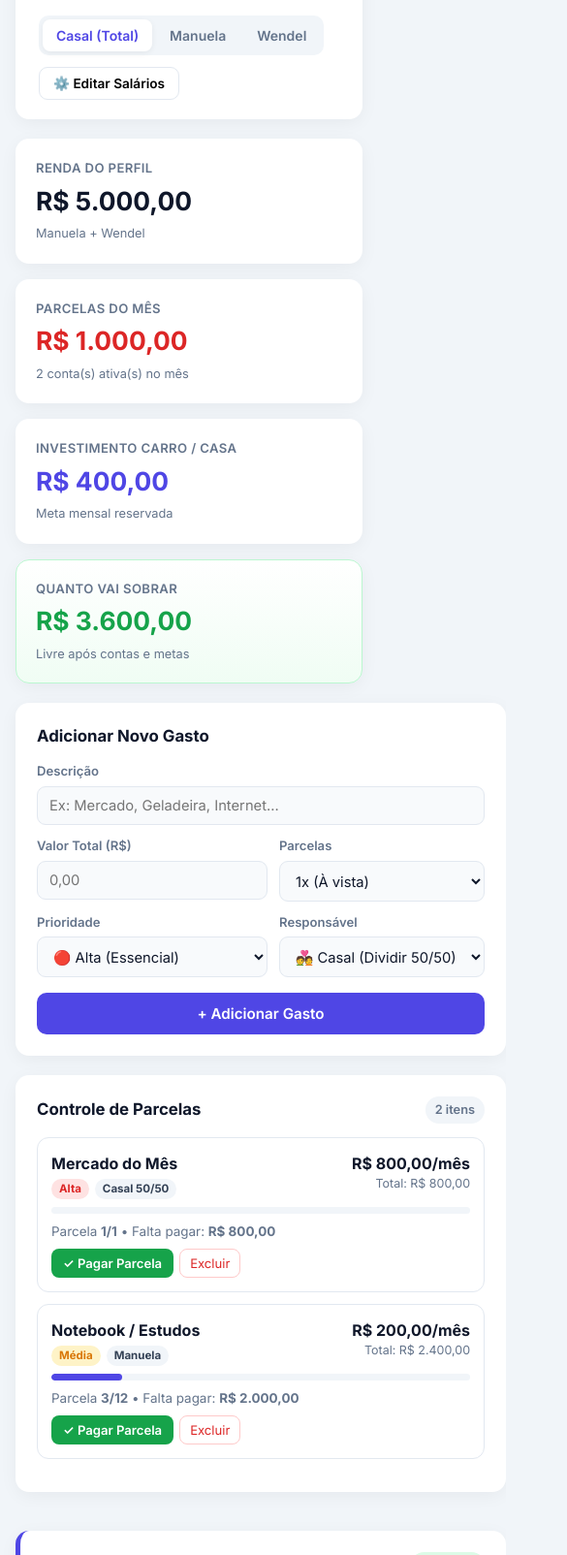
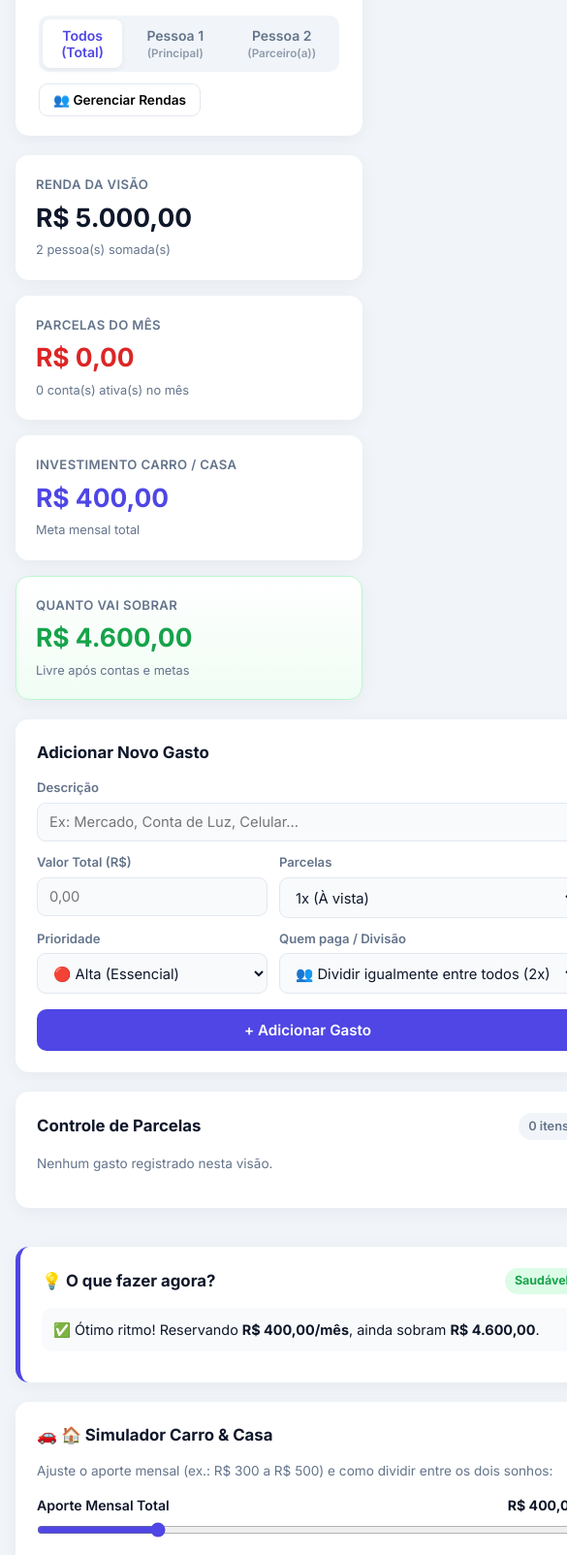
Before and after one commit to ManubsProgramming/sistemaFinan-aADois, a plain HTML site: page index.html in a window 390 px wide. Shown: the part 117-1721 px from the top of the page at 97% size, 585 px wide, since content can reach past the window. Drawn offline with Linux system fonts and the light colour scheme.

Commit message:
Permite adicionar multiplas rendas, nomes e vinculos dinamicamente

```diff
--- a/index.html
+++ b/index.html
@@ -3,56 +3,74 @@
 <head>
   <meta charset="UTF-8" />
   <meta name="viewport" content="width=device-width, initial-scale=1.0" />
-  <title>Finanças a Dois — Dashboard</title>
+  <title>Finanças — Rendas, Parcelas e Metas</title>
   <link rel="stylesheet" href="style.css" />
-  <link rel="preconnect" href="https://fonts.googleapis.com">
   <link rel="manifest" href="manifest.json" />
   <meta name="theme-color" content="#4f46e5" />
+  <link rel="preconnect" href="https://fonts.googleapis.com">
   <link href="https://fonts.googleapis.com/css2?family=Inter:wght@400;500;600;700&display=swap" rel="stylesheet">
 </head>
 <body>
   <div class="app-container">
-    <!-- Cabeçalho e Seletor de Perfil -->
+    <!-- Cabeçalho e Seletor Dinâmico -->
     <header class="topbar">
       <div class="brand">
-        <div class="logo-icon">💑</div>
+        <div class="logo-icon">💰</div>
         <div>
-          <h1>Finanças a Dois</h1>
-          <p class="subtitle">Organização de gastos, parcelas e metas do casal</p>
+          <h1>Organizador Financeiro</h1>
+          <p class="subtitle">Rendas, prioridades, parcelas e metas em um só lugar</p>
         </div>
       </div>
 
       <div class="header-actions">
-        <div class="perfil-tabs" id="perfil-switcher">
-          <button class="tab-btn active" data-perfil="casal">Casal (Total)</button>
-          <button class="tab-btn" data-perfil="manuela">Manuela</button>
-          <button class="tab-btn" data-perfil="wendel">Wendel</button>
-        </div>
-        <button class="btn-outline" id="btn-toggle-salarios">⚙️ Editar Salários</button>
+        <div class="perfil-tabs" id="perfil-switcher"></div>
+        <button class="btn-outline" id="btn-toggle-rendas">👥 Gerenciar Rendas</button>
       </div>
     </header>
 
-    <!-- Painel Retrátil de Edição de Salários -->
-    <section class="card sal-drawer hidden" id="salarios-drawer">
-      <h3>Configurar Renda Mensal</h3>
-      <div class="grid-2">
+    <!-- Painel de Rendas e Integrantes (Pai, Mãe, Irmão, Parceiro(a), etc.) -->
+    <section class="card sal-drawer hidden" id="rendas-drawer">
+      <h2>Pessoas e Rendas Mensais</h2>
+      <p class="muted">Adicione quantas pessoas fizerem parte do orçamento (ex.: Mãe, Pai, Irmão, Parceiro(a)) com seus respectivos nomes e salários.</p>
+
+      <form id="form-renda" class="form-grid" style="margin-bottom: 16px;">
         <div class="form-group">
-          <label for="sal-manuela">Salário Manuela (R$)</label>
-          <input type="number" id="sal-manuela" step="50" />
+          <label for="renda-nome">Nome</label>
+          <input type="text" id="renda-nome" placeholder="Ex: Ana, Carlos, Lucas..." required />
         </div>
+
         <div class="form-group">
-          <label for="sal-wendel">Salário Wendel (R$)</label>
-          <input type="number" id="sal-wendel" step="50" />
+          <label for="renda-papel">Tipo / Vínculo</label>
+          <input type="text" id="renda-papel" list="sugestoes-papel" placeholder="Ex: Mãe, Pai, Irmão..." required />
+          <datalist id="sugestoes-papel">
+            <option value="Parceiro(a)"></option>
+            <option value="Mãe"></option>
+            <option value="Pai"></option>
+            <option value="Irmão / Irmã"></option>
+            <option value="Filho(a)"></option>
+            <option value="Outro"></option>
+          </datalist>
         </div>
+
+        <div class="form-group">
+          <label for="renda-valor">Salário / Renda (R$)</label>
+          <input type="number" id="renda-valor" step="0.01" min="0" placeholder="0,00" required />
         </div>
+
+        <div class="form-group" style="justify-content: flex-end;">
+          <button type="submit" class="btn-primary">+ Adicionar Pessoa / Renda</button>
+        </div>
+      </form>
+
+      <div id="lista-rendas"></div>
     </section>
 
     <!-- Cards de Resumo (KPIs) -->
     <section class="kpi-grid">
       <div class="kpi-card">
-        <span class="kpi-label">Renda do Perfil</span>
+        <span class="kpi-label">Renda da Visão</span>
         <strong class="kpi-value" id="kpi-renda">R$ 0,00</strong>
-        <span class="kpi-sub" id="kpi-renda-sub">Soma dos salários</span>
+        <span class="kpi-sub" id="kpi-renda-sub">Soma das rendas</span>
       </div>
 
       <div class="kpi-card">
@@ -64,7 +82,7 @@
       <div class="kpi-card">
         <span class="kpi-label">Investimento Carro / Casa</span>
         <strong class="kpi-value text-primary" id="kpi-investimento">R$ 400,00</strong>
-        <span class="kpi-sub">Meta mensal reservada</span>
+        <span class="kpi-sub" id="kpi-investimento-sub">Meta mensal reservada</span>
       </div>
 
       <div class="kpi-card highlight-card" id="card-sobra">
@@ -83,12 +101,12 @@
           <form id="form-gasto" class="form-grid">
             <div class="form-group span-2">
               <label>Descrição</label>
-              <input type="text" id="descricao" placeholder="Ex: Mercado, Geladeira, Internet..." required />
+              <input type="text" id="descricao" placeholder="Ex: Mercado, Conta de Luz, Celular..." required />
             </div>
 
             <div class="form-group">
               <label>Valor Total (R$)</label>
-              <input type="number" id="valor-total" step="0.01" min="1" placeholder="0,00" required />
+              <input type="number" id="valor-total" step="0.01" min="0.01" placeholder="0,00" required />
             </div>
 
             <div class="form-group">
@@ -118,12 +136,8 @@
             </div>
 
             <div class="form-group">
-              <label>Responsável</label>
-              <select id="responsavel">
-                <option value="casal">💑 Casal (Dividir 50/50)</option>
-                <option value="manuela">👩 Só Manuela</option>
-                <option value="wendel">👨 Só Wendel</option>
-              </select>
+              <label>Quem paga / Divisão</label>
+              <select id="responsavel"></select>
             </div>
 
             <button type="submit" class="btn-primary span-2">+ Adicionar Gasto</button>
@@ -151,14 +165,14 @@
 
         <section class="card">
           <h2>🚗 🏠 Simulador Carro & Casa</h2>
-          <p class="muted">Ajuste o aporte mensal (R$ 300 a R$ 500) e como dividir entre os dois sonhos:</p>
+          <p class="muted">Ajuste o aporte mensal (ex.: R$ 300 a R$ 500) e como dividir entre os dois sonhos:</p>
 
           <div class="slider-box">
             <div class="slider-header">
               <span>Aporte Mensal Total</span>
               <strong id="label-aporte">R$ 400,00</strong>
             </div>
-            <input type="range" id="range-aporte" min="100" max="1000" step="50" value="400" />
+            <input type="range" id="range-aporte" min="100" max="1500" step="50" value="400" />
           </div>
 
           <div class="slider-box">
--- a/script.js
+++ b/script.js
@@ -1,37 +1,14 @@
-const STORAGE_KEY = "financas_a_dois_prototipo_v1";
+const STORAGE_KEY = "financas_dinamicas_v2";
 
 const estadoInicial = {
-  perfilAtivo: "casal",
-  salarios: {
-    manuela: 2500,
-    wendel: 2500
-  },
+  visaoAtiva: "todos", // "todos" ou o id de uma pessoa cadastrada
+  pessoas: [
+    { id: "p-1", nome: "Pessoa 1", papel: "Principal", salario: 2500 },
+    { id: "p-2", nome: "Pessoa 2", papel: "Parceiro(a)", salario: 2500 }
+  ],
   aporteMensal: 400,
   pctCarro: 60,
-  gastos: [
-    {
-      id: "1",
-      descricao: "Mercado do Mês",
-      valorTotal: 800,
-      parcelasTotais: 1,
-      parcelaAtual: 1,
-      valorParcela: 800,
-      prioridade: "alta",
-      responsavel: "casal",
-      quitado: false
-    },
-    {
-      id: "2",
-      descricao: "Notebook / Estudos",
-      valorTotal: 2400,
-      parcelasTotais: 12,
-      parcelaAtual: 3,
-      valorParcela: 200,
-      prioridade: "media",
-      responsavel: "manuela",
-      quitado: false
-    }
-  ]
+  gastos: []
 };
 
 let estado = JSON.parse(localStorage.getItem(STORAGE_KEY)) || estadoInicial;
@@ -44,32 +21,137 @@ function moeda(valor) {
   return valor.toLocaleString("pt-BR", { style: "currency", currency: "BRL" });
 }
 
-// Cálculo de juros compostos mensal (aprox. 0.85% a.m. ~ 10.7% a.a. líquido)
 function calcularJurosCompostos(aporte, meses, taxaMensal = 0.0085) {
   if (aporte <= 0) return 0;
   return aporte * ((Math.pow(1 + taxaMensal, meses) - 1) / taxaMensal);
 }
 
-function obterVisaoPerfil() {
-  const p = estado.perfilAtivo;
-  const renda =
-    p === "casal"
-      ? estado.salarios.manuela + estado.salarios.wendel
-      : estado.salarios[p];
+function getPessoaById(id) {
+  return estado.pessoas.find((p) => p.id === id);
+}
+
+function renderizarAbasEResponsaveis() {
+  const switcher = document.getElementById("perfil-switcher");
+  const selectResp = document.getElementById("responsavel");
+  const respAnterior = selectResp.value;
+
+  const totalPessoas = Math.max(estado.pessoas.length, 1);
+
+  // Abas no topo
+  let tabsHtml = `<button class="tab-btn ${estado.visaoAtiva === "todos" ? "active" : ""}" data-visao="todos">Todos (Total)</button>`;
+  estado.pessoas.forEach((p) => {
+    const ativa = estado.visaoAtiva === p.id ? "active" : "";
+    tabsHtml += `<button class="tab-btn ${ativa}" data-visao="${p.id}">${p.nome} <small style="opacity:0.7;">(${p.papel})</small></button>`;
+  });
+  switcher.innerHTML = tabsHtml;
+
+  switcher.querySelectorAll(".tab-btn").forEach((btn) => {
+    btn.addEventListener("click", () => {
+      estado.visaoAtiva = btn.dataset.visao;
+      salvar();
+      renderizar();
+    });
+  });
+
+  // Select de responsável no formulário de gastos
+  let optsHtml = `<option value="dividido">👥 Dividir igualmente entre todos (${totalPessoas}x)</option>`;
+  estado.pessoas.forEach((p) => {
+    optsHtml += `<option value="${p.id}">👤 Só ${p.nome} (${p.papel})</option>`;
+  });
+  selectResp.innerHTML = optsHtml;
+
+  if (respAnterior && [...selectResp.options].some((o) => o.value === respAnterior)) {
+    selectResp.value = respAnterior;
+  }
+}
+
+function renderizarListaRendas() {
+  const container = document.getElementById("lista-rendas");
+
+  if (estado.pessoas.length === 0) {
+    container.innerHTML = `<p class="muted">Nenhuma pessoa/renda cadastrada. Adicione alguém acima.</p>`;
+    return;
+  }
+
+  container.innerHTML = estado.pessoas
+    .map(
+      (p) => `
+      <div class="gasto-item" style="display:flex; justify-content:space-between; align-items:center; flex-wrap:wrap; gap:10px; margin-bottom:8px; padding:10px 14px;">
+        <div>
+          <strong>${p.nome}</strong>
+          <span class="tag tag-resp" style="margin-left:6px;">${p.papel}</span>
+        </div>
+        <div style="display:flex; align-items:center; gap:8px;">
+          <input
+            type="number"
+            step="0.01"
+            min="0"
+            value="${p.salario}"
+            aria-label="Salário de ${p.nome}"
+            style="width:130px; padding:6px 10px;"
+            onchange="atualizarSalarioPessoa('${p.id}', this.value)"
+          />
+          ${
+            estado.pessoas.length > 1
+              ? `<button class="btn-del" onclick="removerPessoa('${p.id}')">Remover</button>`
+              : ""
+          }
+        </div>
+      </div>
+    `
+    )
+    .join("");
+}
+
+function obterVisao() {
+  const totalPessoas = Math.max(estado.pessoas.length, 1);
+
+  if (estado.visaoAtiva === "todos") {
+    const renda = estado.pessoas.reduce((acc, p) => acc + (Number(p.salario) || 0), 0);
+    const gastosVisiveis = estado.gastos.map((g) => ({
+      ...g,
+      parcelaExibida: g.valorParcela,
+      totalExibido: g.valorTotal,
+      labelResponsavel:
+        g.responsavel === "dividido"
+          ? `Dividido (${totalPessoas} pessoas)`
+          : (getPessoaById(g.responsavel)?.nome || "Pessoa removida")
+    }));
+
+    return {
+      renda,
+      gastosVisiveis,
+      aporteExibido: estado.aporteMensal,
+      legendaRenda: `${estado.pessoas.length} pessoa(s) somada(s)`,
+      legendaMeta: "Meta mensal total"
+    };
+  }
+
+  const pessoa = getPessoaById(estado.visaoAtiva) || estado.pessoas[0];
+  const renda = pessoa ? Number(pessoa.salario) || 0 : 0;
 
   const gastosVisiveis = estado.gastos
-    .filter((g) => p === "casal" || g.responsavel === p || g.responsavel === "casal")
+    .filter((g) => g.responsavel === "dividido" || g.responsavel === pessoa?.id)
     .map((g) => {
-      const divisor = p !== "casal" && g.responsavel === "casal" ? 0.5 : 1;
+      const fator = g.responsavel === "dividido" ? 1 / totalPessoas : 1;
       return {
         ...g,
-        parcelaPerfil: g.valorParcela * divisor,
-        totalPerfil: g.valorTotal * divisor
+        parcelaExibida: g.valorParcela * fator,
+        totalExibido: g.valorTotal * fator,
+        labelResponsavel:
+          g.responsavel === "dividido"
+            ? `Parte de ${pessoa.nome} (1/${totalPessoas})`
+            : `Só ${pessoa.nome}`
       };
     });
 
-  const aportePerfil = p === "casal" ? estado.aporteMensal : estado.aporteMensal / 2;
-  return { renda, gastosVisiveis, aportePerfil };
+  return {
+    renda,
+    gastosVisiveis,
+    aporteExibido: estado.aporteMensal / totalPessoas,
+    legendaRenda: `${pessoa.nome} • ${pessoa.papel}`,
+    legendaMeta: `Parte de ${pessoa.nome} (1/${totalPessoas})`
+  };
 }
 
 function atualizarConsultor(renda, gastosAtivos, aporte, sobra) {
@@ -77,25 +159,26 @@ function atualizarConsultor(renda, gastosAtivos, aporte, sobra) {
   const status = document.getElementById("status-saude");
   const mensagens = [];
 
-  const gastosBaixa = gastosAtivos.filter((g) => g.prioridade === "baixa");
-  const somaBaixa = gastosBaixa.reduce((acc, g) => acc + g.parcelaPerfil, 0);
+  const totalBaixa = gastosAtivos
+    .filter((g) => g.prioridade === "baixa")
+    .reduce((acc, g) => acc + g.parcelaExibida, 0);
 
   if (sobra < 0) {
-    status.textContent = "Atenção no Orçamento";
+    status.textContent = "Atenção";
     status.style.background = "#fee2e2";
     status.style.color = "#dc2626";
 
     mensagens.push(
-      `⚠️ <strong>Faltam ${moeda(Math.abs(sobra))}</strong> para fechar o mês investindo ${moeda(aporte)}.`
+      `⚠️ <strong>Faltam ${moeda(Math.abs(sobra))}</strong> para fechar esta visão reservando ${moeda(aporte)}.`
     );
 
-    if (somaBaixa > 0) {
+    if (totalBaixa > 0) {
       mensagens.push(
-        `✂️ Você tem <strong>${moeda(somaBaixa)}/mês</strong> em gastos de <strong>Baixa Prioridade</strong>. Reduzir ou evitar novos gastos nessa categoria já equilibra as contas.`
+        `✂️ Há <strong>${moeda(totalBaixa)}/mês</strong> em gastos de <strong>Baixa Prioridade</strong>. Cortar ou segurar esses itens ajuda a equilibrar.`
       );
     } else {
       mensagens.push(
-        `📉 Como suas contas atuais são essenciais, ajuste o aporte temporariamente para <strong>R$ 300,00</strong> até quitar a parcela mais próxima.`
+        `📉 Se os gastos são prioritários, ajuste o aporte mensal para algo entre <strong>R$ 300 e R$ 500</strong> conforme a folga.`
       );
     }
   } else if (sobra < 250) {
@@ -104,7 +187,7 @@ function atualizarConsultor(renda, gastosAtivos, aporte, sobra) {
     status.style.color = "#d97706";
 
     mensagens.push(
-      `🟡 Você consegue investir <strong>${moeda(aporte)}</strong>, mas a folga é de apenas <strong>${moeda(sobra)}</strong>. Evite parcelamentos novos este mês.`
+      `🟡 Você cobre o aporte de <strong>${moeda(aporte)}</strong>, mas sobram apenas <strong>${moeda(sobra)}</strong>. Evite novas parcelas agora.`
     );
   } else {
     status.textContent = "Saudável";
@@ -112,23 +195,16 @@ function atualizarConsultor(renda, gastosAtivos, aporte, sobra) {
     status.style.color = "#16a34a";
 
     mensagens.push(
-      `✅ Excelente! Mesmo investindo <strong>${moeda(aporte)}/mês</strong>, ainda sobram <strong>${moeda(sobra)}</strong> livres.`
+      `✅ Ótimo ritmo! Reservando <strong>${moeda(aporte)}/mês</strong>, ainda sobram <strong>${moeda(sobra)}</strong>.`
     );
-
-    if (estado.aporteMensal < 500 && sobra >= 150) {
-      mensagens.push(
-        `🚀 Há espaço no orçamento para subir o investimento do casal para <strong>R$ 500,00/mês</strong> e antecipar o carro ou a entrada da casa.`
-      );
-    }
   }
 
-  // Dica sobre maior parcela próxima de acabar
   const pertoDeQuitar = gastosAtivos.find(
     (g) => g.parcelasTotais > 1 && g.parcelasTotais - g.parcelaAtual <= 1
   );
   if (pertoDeQuitar) {
     mensagens.push(
-      `🎉 <strong>Alívio próximo:</strong> "${pertoDeQuitar.descricao}" está na reta final! Quando quitar, você libera mais <strong>${moeda(pertoDeQuitar.parcelaPerfil)}/mês</strong>.`
+      `🎉 <strong>"${pertoDeQuitar.descricao}"</strong> está na última parcela! Ao quitar, você libera <strong>${moeda(pertoDeQuitar.parcelaExibida)}/mês</strong>.`
     );
   }
 
@@ -158,20 +234,22 @@ function atualizarSimulador() {
 }
 
 function renderizar() {
-  const { renda, gastosVisiveis, aportePerfil } = obterVisaoPerfil();
+  renderizarAbasEResponsaveis();
+  renderizarListaRendas();
+
+  const { renda, gastosVisiveis, aporteExibido, legendaRenda, legendaMeta } = obterVisao();
   const ativos = gastosVisiveis.filter((g) => !g.quitado);
-  const totalParcelasMes = ativos.reduce((acc, g) => acc + g.parcelaPerfil, 0);
-  const sobra = renda - totalParcelasMes - aportePerfil;
+  const totalParcelasMes = ativos.reduce((acc, g) => acc + g.parcelaExibida, 0);
+  const sobra = renda - totalParcelasMes - aporteExibido;
 
-  // KPIs
   document.getElementById("kpi-renda").textContent = moeda(renda);
-  document.getElementById("kpi-renda-sub").textContent =
-    estado.perfilAtivo === "casal" ? "Manuela + Wendel" : "Salário individual";
+  document.getElementById("kpi-renda-sub").textContent = legendaRenda;
 
   document.getElementById("kpi-gastos").textContent = moeda(totalParcelasMes);
   document.getElementById("kpi-gastos-sub").textContent = `${ativos.length} conta(s) ativa(s) no mês`;
 
-  document.getElementById("kpi-investimento").textContent = moeda(aportePerfil);
+  document.getElementById("kpi-investimento").textContent = moeda(aporteExibido);
+  document.getElementById("kpi-investimento-sub").textContent = legendaMeta;
 
   const elSobra = document.getElementById("kpi-sobra");
   const cardSobra = document.getElementById("card-sobra");
@@ -179,17 +257,11 @@ function renderizar() {
   elSobra.className = `kpi-value ${sobra < 0 ? "text-danger" : "text-success"}`;
   cardSobra.classList.toggle("negative", sobra < 0);
 
-  // Abas ativas
-  document.querySelectorAll(".tab-btn").forEach((btn) => {
-    btn.classList.toggle("active", btn.dataset.perfil === estado.perfilAtivo);
-  });
-
-  // Lista de gastos
   const container = document.getElementById("lista-gastos");
   document.getElementById("contador-itens").textContent = `${gastosVisiveis.length} itens`;
 
   if (gastosVisiveis.length === 0) {
-    container.innerHTML = `<p class="muted">Nenhum gasto registrado neste perfil.</p>`;
+    container.innerHTML = `<p class="muted">Nenhum gasto registrado nesta visão.</p>`;
   } else {
     container.innerHTML = gastosVisiveis
       .map((item) => {
@@ -197,16 +269,10 @@ function renderizar() {
           ? 100
           : Math.round(((item.parcelaAtual - 1) / item.parcelasTotais) * 100);
         const parcelasFaltando = item.quitado ? 0 : item.parcelasTotais - item.parcelaAtual + 1;
-        const saldoDevedor = parcelasFaltando * item.parcelaPerfil;
+        const saldoDevedor = parcelasFaltando * item.parcelaExibida;
 
         const labelPrioridade =
           item.prioridade === "alta" ? "Alta" : item.prioridade === "media" ? "Média" : "Baixa";
-        const labelResp =
-          item.responsavel === "casal"
-            ? "Casal 50/50"
-            : item.responsavel === "manuela"
-            ? "Manuela"
-            : "Wendel";
 
         return `
           <div class="gasto-item ${item.quitado ? "quitado" : ""}">
@@ -215,12 +281,12 @@ function renderizar() {
                 <strong>${item.descricao}</strong>
                 <div class="tags">
                   <span class="tag tag-${item.prioridade}">${labelPrioridade}</span>
-                  <span class="tag tag-resp">${labelResp}</span>
+                  <span class="tag tag-resp">${item.labelResponsavel}</span>
                 </div>
               </div>
               <div style="text-align: right;">
-                <strong>${moeda(item.parcelaPerfil)}/mês</strong>
-                <div style="font-size: 0.78rem; color: var(--muted);">Total: ${moeda(item.totalPerfil)}</div>
+                <strong>${moeda(item.parcelaExibida)}/mês</strong>
+                <div style="font-size: 0.78rem; color: var(--muted);">Total: ${moeda(item.totalExibido)}</div>
               </div>
             </div>
 
@@ -251,11 +317,32 @@ function renderizar() {
       .join("");
   }
 
-  atualizarConsultor(renda, ativos, aportePerfil, sobra);
+  atualizarConsultor(renda, ativos, aporteExibido, sobra);
   atualizarSimulador();
 }
 
-// Eventos
+// Ações globais
+window.atualizarSalarioPessoa = function (id, novoValor) {
+  const pessoa = getPessoaById(id);
+  if (!pessoa) return;
+  pessoa.salario = parseFloat(novoValor) || 0;
+  salvar();
+  renderizar();
+};
+
+window.removerPessoa = function (id) {
+  if (estado.pessoas.length <= 1) return;
+  estado.pessoas = estado.pessoas.filter((p) => p.id !== id);
+  estado.gastos = estado.gastos.map((g) =>
+    g.responsavel === id ? { ...g, responsavel: "dividido" } : g
+  );
+  if (estado.visaoAtiva === id) {
+    estado.visaoAtiva = "todos";
+  }
+  salvar();
+  renderizar();
+};
+
 window.pagarParcela = function (id) {
   const g = estado.gastos.find((item) => item.id === id);
   if (!g || g.quitado) return;
@@ -275,32 +362,28 @@ window.excluirGasto = function (id) {
   renderizar();
 };
 
-document.querySelectorAll(".tab-btn").forEach((btn) => {
-  btn.addEventListener("click", () => {
-    estado.perfilAtivo = btn.dataset.perfil;
-    salvar();
-    renderizar();
-  });
+// Eventos de formulário e controles
+document.getElementById("btn-toggle-rendas").addEventListener("click", () => {
+  document.getElementById("rendas-drawer").classList.toggle("hidden");
 });
 
-document.getElementById("btn-toggle-salarios").addEventListener("click", () => {
-  document.getElementById("salarios-drawer").classList.toggle("hidden");
-});
+document.getElementById("form-renda").addEventListener("submit", (e) => {
+  e.preventDefault();
+  const nome = document.getElementById("renda-nome").value.trim();
+  const papel = document.getElementById("renda-papel").value.trim() || "Integrante";
+  const salario = parseFloat(document.getElementById("renda-valor").value) || 0;
 
-const inputManuela = document.getElementById("sal-manuela");
-const inputWendel = document.getElementById("sal-wendel");
-inputManuela.value = estado.salarios.manuela;
-inputWendel.value = estado.salarios.wendel;
+  if (!nome) return;
 
-inputManuela.addEventListener("input", (e) => {
-  estado.salarios.manuela = parseFloat(e.target.value) || 0;
+  estado.pessoas.push({
+    id: `p-${Date.now()}`,
+    nome,
+    papel,
+    salario
+  });
+
   salvar();
-  renderizar();
-});
-
-inputWendel.addEventListener("input", (e) => {
-  estado.salarios.wendel = parseFloat(e.target.value) || 0;
-  salvar();
+  e.target.reset();
   renderizar();
 });
 
@@ -346,5 +429,4 @@ document.getElementById("form-gasto").addEventListener("submit", (e) => {
   renderizar();
 });
 
-// Inicializar
 renderizar();
```
Lines whose indentation alone changed are shown as unchanged.
